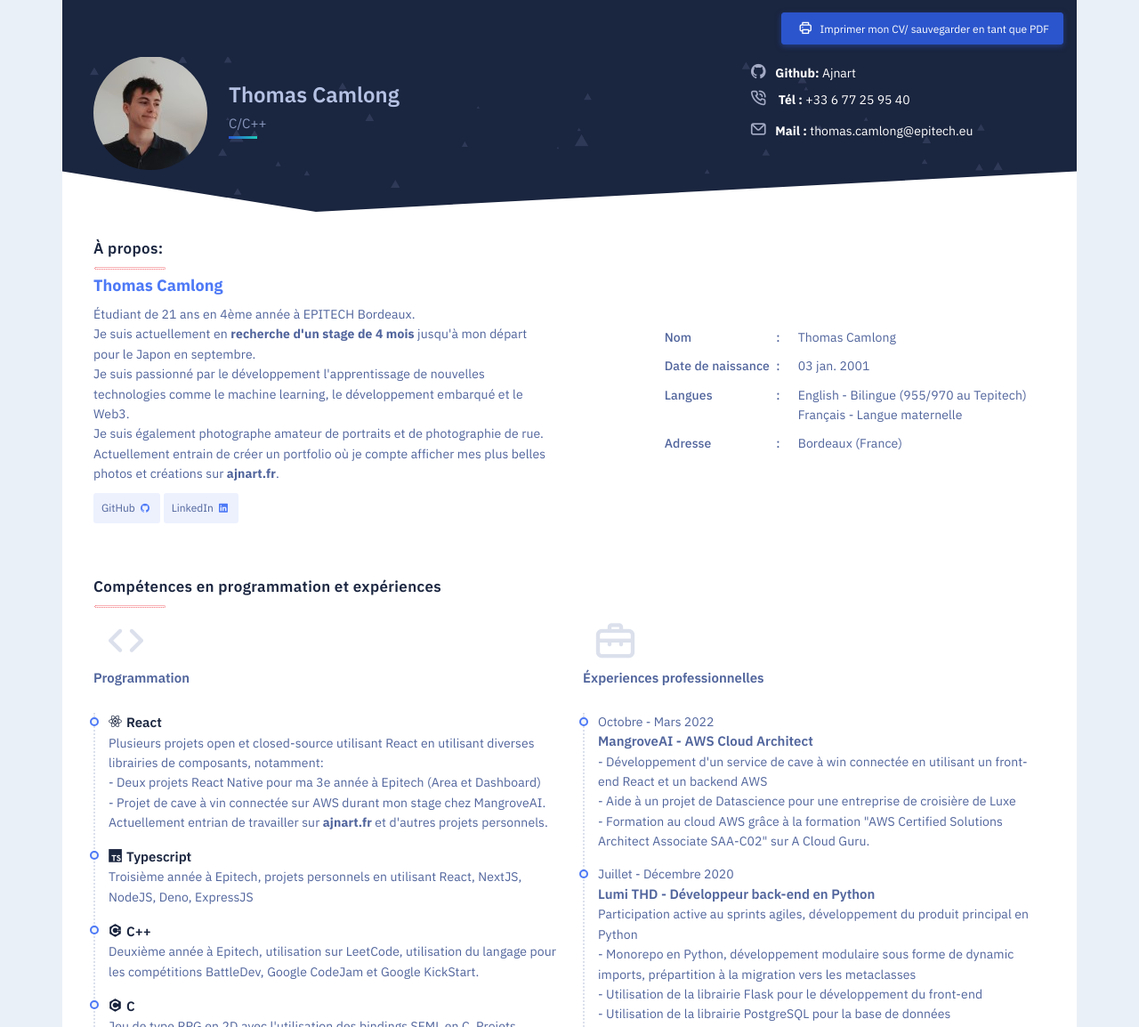
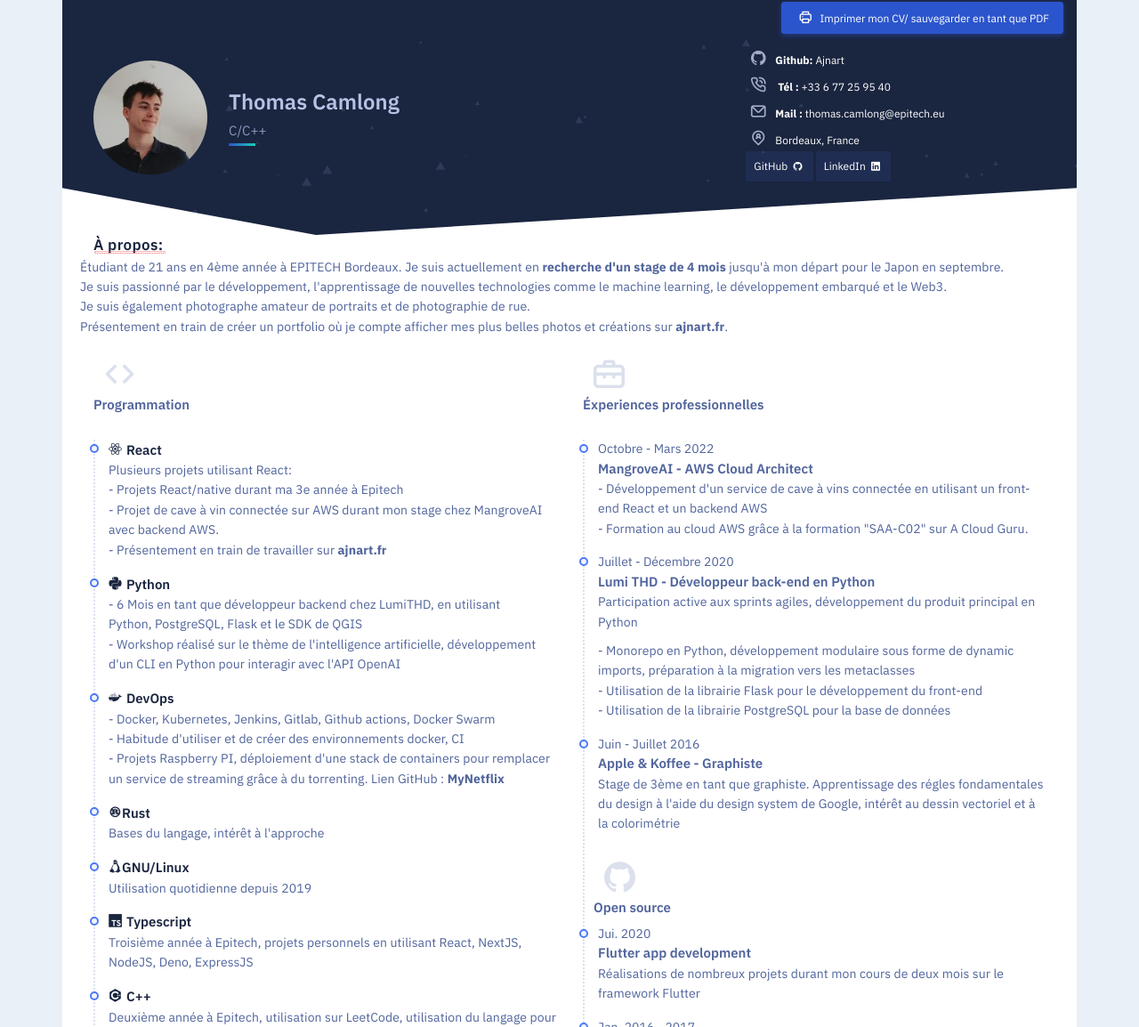
Before and after one commit to ajnart/ajnart.github.io, a plain HTML site: page index.html in a window 1280 px wide. Shown: the top 1154 px of the page at 89% size. Drawn offline with nearby package versions, Linux system fonts and the light colour scheme.

Commit message:
Update index and style

```diff
--- a/css/style.css
+++ b/css/style.css
@@ -805,7 +805,7 @@ html {
 body {
   margin: 0;
   overflow-x: hidden;
-  font-size: 14px;
+  font-size: 12px;
   background-color: #eaf0f7;
   font-family: "IBM Plex Sans", sans-serif;
   color: #50649c;
@@ -904,12 +904,17 @@ a:hover, a:active, a:focus {
 }
 
 .section {
+  padding: 10px 20px !important;
+  position: relative;
+}
+
+.section-main {
   padding: 50px 20px !important;
   position: relative;
 }
 
 .section-md {
-  padding: 30px 20px !important;
+  padding: 0px 20px !important;
   position: relative;
 }
 
@@ -933,7 +938,7 @@ a:hover, a:active, a:focus {
   height: 3px;
   width: 80px;
   position: absolute;
-  top: 32px;
+  top: 18px;
   left: 16px;
   border: 1px dotted #f1646c;
   border-radius: 63px;
@@ -976,7 +981,7 @@ a:hover, a:active, a:focus {
   right: 0;
   top: 0;
   z-index: 100;
-  padding: 14px 0;
+  padding: 2px 0;
 }
 
 .navbar-brand {
@@ -1197,7 +1202,7 @@ a:hover, a:active, a:focus {
 }
 
 .resume-icon i {
-  font-size: 52px;
+  font-size: 42px;
   color: #dbe0ec;
 }
 
--- a/index.html
+++ b/index.html
@@ -48,15 +48,15 @@
       </div>
     </nav>
     <!--end nav-->
-    <div class="main-wraper mt-3">
-      <section class="section bg-profile clip-profile" id="header">
+    <div class="main-wraper mt-0">
+      <section class="section-main bg-profile clip-profile" id="header">
         <div class="zoo-profile">
           <div class="container">
             <div class="row">
               <div class="col-sm-6 col-print-6 align-self-center mb-3 mb-lg-0">
                 <div class="zoo-profile-main">
                   <div class="zoo-profile-main-pic">
-                    <img src="images/main.jpg" alt="" class="rounded-circle mt-1" />
+                    <img src="images/main.jpg" alt="" class="rounded-circle mt-0" />
                   </div>
                   <!--end zoo-profile-main-pic-->
                   <div class="zoo-profile_user-detail">
@@ -77,7 +77,7 @@
               </div>
               <div class="col-sm-4 col-print-4 ml-auto">
                 <ul class="list-unstyled personal-detail print">
-                  <li class="mt-2">
+                  <li>
                     <i class="uil uil-github mt-2 mr-2"></i
                     ><a class="text-white" target="_blank" href="https://github.com/ajnart"><b>Github:</b> Ajnart</a>
                   </li>
@@ -85,12 +85,21 @@
                     <i class="'uil uil-phone-volume mr-2"></i
                     ><a class="text-white" href="tel:+33677259540"> <b> Tél :</b> +33 6 77 25 95 40</a>
                   </li>
-                  <li class="mt-2">
+                  <li>
                     <i class="uil uil-envelope mt-2 mr-2"></i
                     ><a class="text-white" href="mailto:thomas.camlong@epitech.eu"
                       ><b>Mail :</b> thomas.camlong@epitech.eu</a
                     >
                   </li>
+                  <li><i class="uil uil-location mt-2 mr-2"></i><text class="text-white">Bordeaux, France </text></li>
+                  <button type="button" class="text-white no-print btn btn-sm btn-soft-primary">
+                    <a target="_blank" class="text-white" href="https://github.com/ajnart">GitHub </a
+                    ><i class="uil-github"></i>
+                  </button>
+                  <button type="button" class="text-white no-print btn btn-sm btn-soft-primary">
+                    <a target="_blank" class="text-white" href="https://linkedin.com/in/thomas-camlong">LinkedIn </a
+                    ><i class="uil-linkedin"></i>
+                  </button>
                 </ul>
               </div>
             </div>
@@ -103,45 +112,17 @@
         <div class="container">
           <div class="row">
             <div class="col-12">
-              <h4 class="header-title mb-3">À propos:</h4>
+              <h4 class="header-title mb-1">À propos:</h4>
             </div>
-            <div class="col-sm-6 col-6">
-              <h4 class="text-primary font-weight-bold">Thomas Camlong</h4>
-
+            <div class="">
               <p>
-                Étudiant de 21 ans en 4ème année à EPITECH Bordeaux.<br />
-                Je suis actuellement en <b>recherche d'un stage de 4 mois</b> jusqu'à mon départ pour le Japon en
-                septembre.<br />Je suis passionné par le développement l'apprentissage de nouvelles technologies comme
-                le machine learning, le développement embarqué et le Web3.<br />Je suis également photographe amateur de
-                portraits et de photographie de rue. Actuellement entrain de créer un portfolio où je compte afficher
-                mes plus belles photos et créations sur <a target="_blank" href="http://ajnart.fr"><b>ajnart.fr</b></a
+                Étudiant de 21 ans en 4ème année à EPITECH Bordeaux. Je suis actuellement en
+                <b>recherche d'un stage de 4 mois</b> jusqu'à mon départ pour le Japon en septembre.<br />Je suis
+                passionné par le développement, l'apprentissage de nouvelles technologies comme le machine learning, le
+                développement embarqué et le Web3.<br />Je suis également photographe amateur de portraits et de
+                photographie de rue.<br />Présentement en train de créer un portfolio où je compte afficher mes plus
+                belles photos et créations sur <a target="_blank" href="http://ajnart.fr"><b>ajnart.fr</b></a
                 >.
-              </p>
-              <button type="button" class="no-print btn btn-sm btn-soft-primary">
-                <a target="_blank" href="https://github.com/ajnart">GitHub </a><i class="uil-github"></i>
-              </button>
-              <button type="button" class="no-print btn btn-sm btn-soft-primary">
-                <a target="_blank" href="https://linkedin.com/in/thomas-camlong">LinkedIn </a
-                ><i class="uil-linkedin"></i>
-              </button>
-            </div>
-            <div class="col-sm-5 col-print-5 offset-lg-1 align-self-center">
-              <p>
-                <span class="personal-detail-title">Nom</span>
-                <span class="personal-detail-info">Thomas Camlong</span>
-              </p>
-              <p>
-                <span class="personal-detail-title">Date de naissance</span>
-                <span class="personal-detail-info">03 jan. 2001</span>
-              </p>
-              <p>
-                <span class="personal-detail-title">Langues</span>
-                <span class="personal-detail-info">English - Bilingue (955/970 au Tepitech)</span>
-                <span class="personal-detail-info">Français - Langue maternelle</span>
-              </p>
-              <p>
-                <span class="personal-detail-title">Adresse</span>
-                <span class="personal-detail-info">Bordeaux (France)</span>
               </p>
             </div>
           </div>
@@ -151,9 +132,6 @@
       <section class="section-md">
         <div class="container">
           <div class="row">
-            <div class="col-12">
-              <h4 class="header-title mb-3">Compétences en programmation et expériences</h4>
-            </div>
             <div class="col-sm-6 col-print-6">
               <div class="resume-icon">
                 <i class="uil uil-code"></i>
@@ -165,20 +143,60 @@
                   <div class="item-info">
                     <h5 class="my-1 text-dark"><i class="devicon-react-plain mr-2"></i>React</h5>
                     <p>
-                      Plusieurs projets open et closed-source utilisant React en utilisant diverses librairies de
-                      composants, notamment:<br />
-                      - Deux projets React Native pour ma 3e année à Epitech (Area et Dashboard)<br />
-                      - Projet de cave à vin connectée sur AWS durant mon stage chez MangroveAI.<br />
-                      Actuellement entrian de travailler sur
+                      Plusieurs projets utilisant React:<br />
+                      - Projets React/native durant ma 3e année à Epitech<br />
+                      - Projet de cave à vin connectée sur AWS durant mon stage chez MangroveAI avec backend AWS.<br />
+                      - Présentement en train de travailler sur
                       <b><a target="_blank" href="http://ajnart.fr">ajnart.fr</a></b>
-                      et d'autres projets personnels.
+                    </p>
+                  </div>
+                </div>
+                <!--end time-item-->
+                <div class="time-item">
+                  <div class="item-info">
+                    <h5 class="my-1 text-dark"><i class="devicon-python-plain mr-2"></i>Python</h5>
+                    <p>
+                      - 6 Mois en tant que développeur backend chez LumiTHD, en utilisant<br />
+                      Python, PostgreSQL, Flask et le SDK de QGIS<br />
+                      - Workshop réalisé sur le thème de l'intelligence artificielle, développement d'un CLI en Python
+                      pour interagir avec l'API OpenAI
                     </p>
                   </div>
                 </div>
                 <div class="time-item">
                   <div class="item-info">
+                    <h5 class="my-1 text-dark"><i class="devicon-docker-plain mr-2"></i>DevOps</h5>
+                    <p>
+                      - Docker, Kubernetes, Jenkins, Gitlab, Github actions, Docker Swarm<br />
+                      - Habitude d'utiliser et de créer des environnements docker, CI <br />
+                      <text class="no-print">
+                        - Projets Raspberry PI, déploiement d'une stack de containers pour remplacer un service de
+                      </text>
+                      streaming grâce à du torrenting.<text class="no-print">
+                        Lien GitHub :
+                        <b>
+                          <a target="_blank" href="https://github.com/ajnart/mynetflix">MyNetflix</a>
+                        </b>
+                      </text>
+                    </p>
+                  </div>
+                </div>
+                <div class="time-item no-print">
+                  <div class="item-info">
+                    <h5 class="my-1 text-dark"><i class="devicon-rust-plain"></i>Rust</h5>
+                    <p>Bases du langage, intérêt à l'approche</p>
+                  </div>
+                </div>
+                <div class="time-item no-print">
+                  <div class="item-info">
+                    <h5 class="my-1 text-dark"><i class="devicon-linux-plain"></i>GNU/Linux</h5>
+                    <p>Utilisation quotidienne depuis 2019</p>
+                  </div>
+                </div>
+                <div class="time-item">
+                  <div class="item-info">
                     <h5 class="my-1 text-dark"><i class="devicon-typescript-plain mr-2"></i>Typescript</h5>
-                    <p>
+                    <p class="no-print">
                       Troisième année à Epitech, projets personnels en utilisant React, NextJS, NodeJS, Deno, ExpressJS
                     </p>
                   </div>
@@ -186,13 +204,13 @@
                 <div class="time-item">
                   <div class="item-info">
                     <h5 class="my-1 text-dark"><i class="devicon-cplusplus-plain mr-2"></i>C++</h5>
-                    <p>
+                    <p class="no-print">
                       Deuxième année à Epitech, utilisation sur LeetCode, utilisation du langage pour les compétitions
                       BattleDev, Google CodeJam et Google KickStart.
                     </p>
                   </div>
                 </div>
-                <div class="time-item">
+                <div class="time-item no-print">
                   <div class="item-info">
                     <h5 class="my-1 text-dark"><i class="devicon-c-plain mr-2"></i>C</h5>
                     <p>
@@ -201,45 +219,12 @@
                     </p>
                   </div>
                 </div>
-                <!--end time-item-->
-                <div class="time-item mt-3">
-                  <div class="item-info">
-                    <h5 class="my-1 text-dark"><i class="devicon-python-plain mr-2"></i>Python</h5>
-                    <p>
-                      - 6 Mois en tant que développeur backend chez LumiTHD, en utilisant<br />
-                      Python, PostgreSQL, Flask et le SDK de QGIS<br />
-                      - Google Kickstart round 1 & 2 (2021)<br />
-                      - Workshop réalisé sur le thème de l'intelligence artificielle, développement d'un CLI en Python
-                      pour intéragir avec l'API OpenAI
-                    </p>
-                  </div>
-                </div>
-                <div class="time-item mt-3">
-                  <div class="item-info">
-                    <h5 class="my-1 text-dark"><i class="devicon-docker-plain mr-2"></i>DevOps</h5>
-                    <p>
-                      - Docker, Kubernetes, Jenkins, Gitlab, Github actions, Docker Swarm<br />
-                      - Habitude d'utiliser et de créer des environnements docker, CI <br />
-                      - Projets Raspberry PI, déploiement d'une stack de containers pour remplacer un service de
-                      streaming grâce à du torrenting. Lien GitHub :
-                      <b>
-                        <a target="_blank" href="https://github.com/ajnart/mynetflix">MyNetflix</a>
-                      </b>
-                    </p>
-                  </div>
-                </div>
-                <div class="time-item mt-3">
-                  <div class="item-info">
-                    <h5 class="my-1 text-dark"><i class="devicon-linux-plain"></i>GNU/Linux</h5>
-                    <p>Utilisation quotidienne depuis 2019</p>
-                  </div>
-                </div>
               </div>
             </div>
             <div class="col-sm-6 col-print-6">
               <div class="resume-icon">
                 <i class="uil uil-suitcase-alt"></i>
-                <h5 class="mt-n2">Éxperiences professionnelles</h5>
+                <h5 class="mt-n2 mb-0">Éxperiences professionnelles</h5>
               </div>
               <!--end resume-icon-->
               <div class="timeline">
@@ -250,11 +235,9 @@
                       <a target="_blank" href="https://mangrove.ai/fr">MangroveAI - AWS Cloud Architect</a>
                     </h5>
                     <p>
-                      - Développement d'un service de cave à win connectée en utilisant un front-end React et un backend
-                      AWS<br />
-                      - Aide à un projet de Datascience pour une entreprise de croisière de Luxe<br />
-                      - Formation au cloud AWS grâce à la formation "AWS Certified Solutions Architect Associate
-                      SAA-C02" sur A Cloud Guru.
+                      - Développement d'un service de cave à vins connectée en utilisant un front-end React et un
+                      backend AWS<br />
+                      - Formation au cloud AWS grâce à la formation "SAA-C02" sur A Cloud Guru.
                     </p>
                   </div>
                 </div>
@@ -265,9 +248,9 @@
                     <h5 class="my-1 text-dark">
                       <a target="_blank" href="https://lumithd.fr/">Lumi THD - Développeur back-end en Python</a>
                     </h5>
-                    <p>
-                      Participation active au sprints agiles, développement du produit principal en Python<br />
-                      - Monorepo en Python, développement modulaire sous forme de dynamic imports, prépartition à la
+                    <p>Participation active aux sprints agiles, développement du produit principal en Python<br /></p>
+                    <p class="no-print">
+                      - Monorepo en Python, développement modulaire sous forme de dynamic imports, préparation à la
                       migration vers les metaclasses<br />
                       - Utilisation de la librairie Flask pour le développement du front-end<br />
                       - Utilisation de la librairie PostgreSQL pour la base de données<br />
@@ -278,19 +261,19 @@
                   <div class="item-info">
                     <div class="font-14">Juin - Juillet 2016</div>
                     <h5 class="my-1 text-dark">
-                      <a target="_blank" href="http://www.appleandkoffee.fr/">Graphiste</a>
+                      <a target="_blank" href="http://www.appleandkoffee.fr/">Apple & Koffee - Graphiste</a>
                     </h5>
                     <p>
-                      Stage de 3ème en tant que graphiste chez Apple & Koffee. Apprentissage des régles fondamentales du
-                      design à l'aide du design system de Google, intérêt au dessin vectoriel et à la colorimétrie
+                      Stage de 3ème en tant que graphiste. Apprentissage des régles fondamentales du design à l'aide du
+                      design system de Google, intérêt au dessin vectoriel et à la colorimétrie
                     </p>
                   </div>
                 </div>
-                <div class="ml-3 resume-icon">
+                <div class="ml-3 resume-icon no-print">
                   <i class="uil uil-github"></i>
                   <h5 class="mt-n2">Open source</h5>
                 </div>
-                <div class="time-item mt-3">
+                <div class="time-item no-print">
                   <div class="item-info">
                     <div class="font-14">Jui. 2020</div>
                     <h5 class="my-1 text-dark">
@@ -301,7 +284,7 @@
                 </div>
 
                 <!--end time-item-->
-                <div class="time-item mt-3">
+                <div class="time-item no-print">
                   <div class="item-info">
                     <div class="font-14">Jan. 2016 - 2017</div>
                     <h5 class="my-1 text-dark">
@@ -317,7 +300,7 @@
                 </div>
                 <!--end time-item-->
 
-                <div class="time-item mt-3">
+                <div class="time-item no-print">
                   <div class="item-info">
                     <div class="font-14">2015 & 2018</div>
                     <h5 class="my-1 text-dark">
@@ -336,12 +319,9 @@
           </div>
         </div>
       </section>
-      <section class="section-md pagebreak mt-3">
+      <section class="section-md">
         <div class="container">
           <div class="row">
-            <div class="col-12">
-              <h4 class="header-title mb-3">Soft skills, intérêts et éducation</h4>
-            </div>
             <div class="col-sm-6 col-print-6">
               <div class="resume-icon">
                 <i class="uil uil-graduation-hat"></i>
@@ -349,7 +329,7 @@
               </div>
               <!--end resume-icon-->
               <div class="timeline">
-                <div class="time-item">
+                <div class="time-item no-print">
                   <div class="item-info">
                     <div class="font-14">Arvil. - Juillet 2021</div>
                     <h5 class="my-1 text-dark">Flutter App Dev. - Udemy</h5>
@@ -364,7 +344,7 @@
                     </p>
                   </div>
                 </div>
-                <div class="time-item mt-3">
+                <div class="time-item">
                   <div class="item-info">
                     <div class="font-14">2021</div>
                     <h5 class="my-1 text-dark">Flullstack Web Dev. - Udemy</h5>
@@ -380,7 +360,7 @@
                   </div>
                 </div>
                 <!--end time-item-->
-                <div class="time-item mt-3">
+                <div class="time-item no-print">
                   <div class="item-info">
                     <div class="font-14">2019 - Present</div>
                     <h5 class="my-1 text-dark">Epitech</h5>
@@ -411,30 +391,33 @@
                 <h5 class="my-1 text-dark"><i class="uil uil-camera mr-2"></i>Photographie</h5>
                 <div class="time-item">
                   <div class="item-info">
-                    <p>Photographie de rue avec mon 85mm et argentique</p>
-                    <p>Photographie de portraits amateur depuis 2017</p>
-                    <p>Grâce à mon Fuji XT-20 et de mes objectifs 56mm et 35mm</p>
                     <p>
-                      Quelques photos disponnibles sur mon
+                      Photographie de rue avec mon 85mm et argentique<br />
+                      Photographie de portraits amateur depuis 2017 Grâce à mon Fuji XT-20 et de mes objectifs 56mm et
+                      35mm Quelques photos disponibles sur mon
                       <b><a target="_blank" href="https://instagram.com/fuggof">instagram</a></b>
                     </p>
                   </div>
                 </div>
-                <div class="time-item mt-3">
+                <div class="time-item">
                   <div class="item-info">
                     <h5 class="my-1 text-dark">Méthodes de travail</h5>
-                    <p>- Habitué au développement en TDD</p>
-                    <p>- Organisation, rigeur, autonomie</p>
-                    <p>- Méthode agile, scum</p>
-                    <p>- Habitué aux travaux de groupe grâce à ma formation à Epitech</p>
+                    <p>
+                      - Habitué au développement en TDD<br />
+                      - Organisation, rigueur, autonomie<br />
+                      - Méthode agile, scrum<br />
+                      - Habitué aux travaux de groupe grâce à ma formation à Epitech
+                    </p>
                   </div>
                 </div>
-                <div class="time-item mt-3">
+                <div class="time-item">
                   <div class="item-info">
                     <h5 class="my-1 text-dark">Langues</h5>
-                    <p>- Français : Langue maternelle</p>
-                    <p>- Anglais : 955/990 Tepitech (équivalent TOEIC, niveau bilingue)</p>
-                    <p>- Japonais : Duolingo depuis 4 mois pour préparer mon année à Tokyo</p>
+                    <p>
+                      - Français : Langue maternelle<br />
+                      - Anglais : 955/990 Tepitech (équivalent TOEIC, niveau bilingue)<br />
+                      - Japonais : Duolingo depuis 4 mois pour préparer mon année à Tokyo
+                    </p>
                   </div>
                 </div>
                 <!--end time-item-->
```
